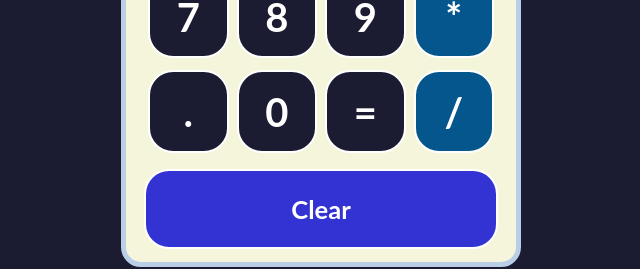
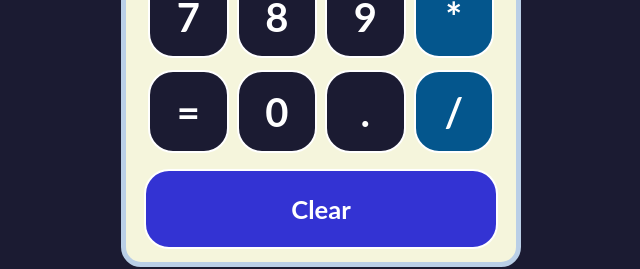
Before and after one commit to mabel-gp/calculator, a React (Vite) app: page / in a window 1280 px wide. Shown: the part 488-757 px from the top of the page, without its empty margins (319-959 px from the left). Built offline with nearby package versions, Linux system fonts and the light colour scheme.

Commit message:
Calculate the result

```diff
--- a/package.json
+++ b/package.json
@@ -10,6 +10,7 @@
     "preview": "vite preview"
   },
   "dependencies": {
+    "mathjs": "^14.4.0",
     "react": "^19.0.0",
     "react-dom": "^19.0.0"
   },
--- a/src/App.jsx
+++ b/src/App.jsx
@@ -3,17 +3,25 @@ import Boton from './components/Boton'
 import Screen from './components/screen'
 import BotonClear from './components/BotonClear'
 import { useState } from 'react';
+import { evaluate } from 'mathjs';
 
 function App() {
 
   const [input, setInput] = useState('');
 
+  // Para agregar el valor presionado a la pantalla
   const addInput = value => {
     setInput(input + value)
   }
 
+  // Para limpiar la pantalla
   const clearInput = () => {
     setInput('')
+  }
+
+  // Para calcular el resultado
+  const calculateResult = () => {
+    setInput(evaluate(input));
   }
 
   return (
@@ -42,9 +50,9 @@ function App() {
             <Boton handleClick={addInput}>*</Boton>
           </div>
           <div className='row'>
+            <Boton handleClick={calculateResult}>=</Boton>
+            <Boton handleClick={addInput}>0</Boton>
             <Boton handleClick={addInput}>.</Boton>
-            <Boton handleClick={addInput}>0</Boton>
-            <Boton handleClick={addInput}>=</Boton>
             <Boton handleClick={addInput}>/</Boton>
           </div>
           <div className='row'>
```
Also changed, not shown: 1 other file (tests, documents, lock files or other folders).
